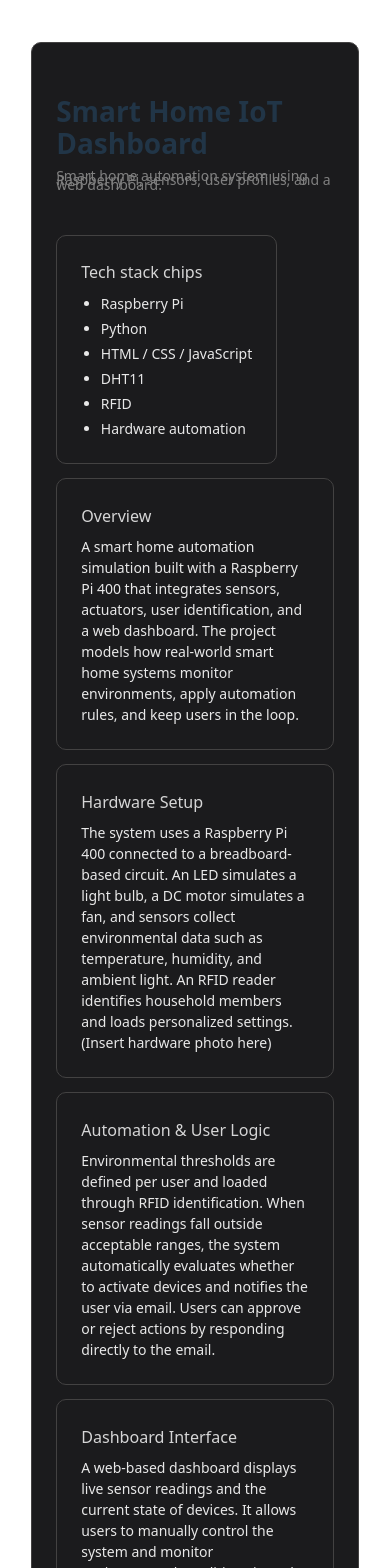
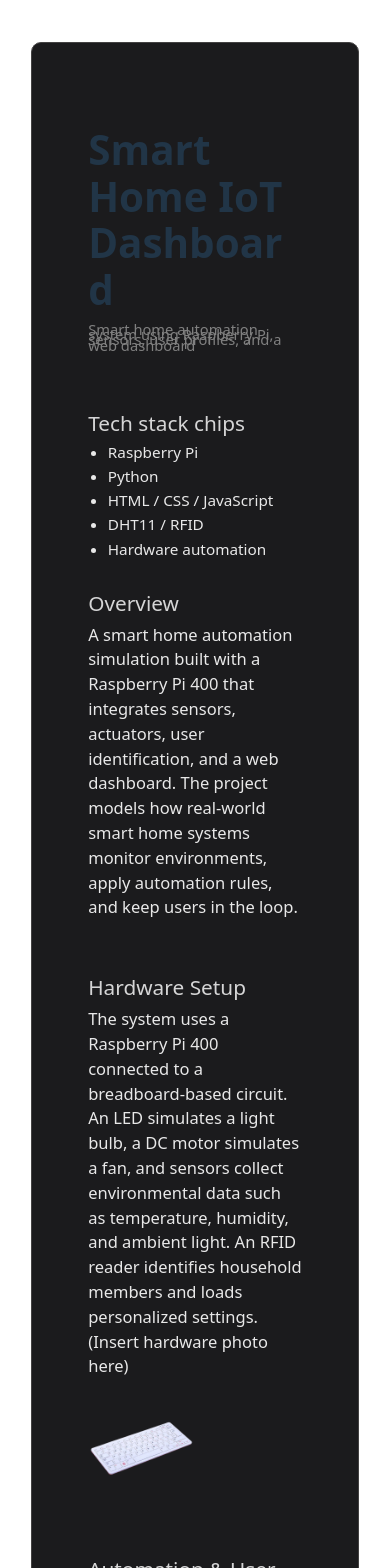
Before and after one commit to hedi3489/my-portfolio, a React (Vite) app: page /projects/IoT-Smart-Home in a window 390 px wide. Shown: the top 1568 px of the page. Built offline with nearby package versions, Linux system fonts and the light colour scheme.

Commit message:
Added image rendering to project page

```diff
--- a/src/components/IoTPage.jsx
+++ b/src/components/IoTPage.jsx
@@ -1,3 +1,5 @@
+import rpiImage from '../assets/rpi400.png'
+
 function IoTProjectPage() {
   return (
     <div className="flex project-page-container">
@@ -5,7 +7,7 @@ function IoTProjectPage() {
         <div className="prose">
 
           <h1>Smart Home IoT Dashboard</h1>
-          <h3>Smart home automation system using Raspberry Pi, sensors, user profiles, and a web dashboard.</h3>
+          <h3>Smart home automation system using Raspberry Pi, sensors, user profiles, and a web dashboard</h3>
           <br />
 
           <TechStack
@@ -14,8 +16,7 @@ function IoTProjectPage() {
               'Raspberry Pi',
               'Python',
               'HTML / CSS / JavaScript',
-              'DHT11',
-              'RFID',
+              'DHT11 / RFID',
               'Hardware automation',
             ]}
           />
@@ -27,6 +28,10 @@ function IoTProjectPage() {
           <PageSection
             title="Hardware Setup"
             body="The system uses a Raspberry Pi 400 connected to a breadboard-based circuit. An LED simulates a light bulb, a DC motor simulates a fan, and sensors collect environmental data such as temperature, humidity, and ambient light. An RFID reader identifies household members and loads personalized settings. (Insert hardware photo here)"
+            image={{
+              src: rpiImage,
+              alt: 'Raspberry Pi 400'
+            }}
           />
           <PageSection
             title="Automation & User Logic"
@@ -46,16 +51,26 @@ function IoTProjectPage() {
   )
 }
 
-function PageSection({ title, body }) {
-  return <div className="card">
+function PageSection({ title, body, image }) {
+  return <div className="">
     <h2>{title}</h2>
     <p>{body}</p>
+
+    {image && (
+        <img
+          src={image.src}
+          alt={image.alt || ''}
+          className="section-image half-width"
+          loading="lazy"
+        />
+      )}
+    <br />
   </div>
 }
 
 function TechStack({ title, items }) {
   return (
-    <div className="card fit-content ">
+    <div className="fit-content ">
       <h2>{title}</h2>
       <ul>
         {items.map((item, index) => (
--- a/src/styles/Cards.css
+++ b/src/styles/Cards.css
@@ -11,13 +11,14 @@
   transition: border-color 0.3s ease, box-shadow 0.3s ease;
   height: 100%;
 }
-.card:hover {
-  border-color: var(--border-card-secondary);
-}
 
 /* ---------------------------
    HOME PAGE CONTAINERS
 ---------------------------- */
+
+.home-page-container .card:hover {
+  border-color: var(--border-card-secondary);
+}
 .bio-card {
   min-width:100%;
   flex: 5;
@@ -127,3 +128,17 @@
   flex-direction: column;
   gap: 0.4rem;
 }
+.project-page-container .card {
+  padding: 4rem;
+}
+
+.page-section {
+  display: flex;
+  flex-direction: column;
+  gap: 0.5rem;
+}
+.section-image {
+  margin-top: 0.75rem;
+  max-width: 100%;
+  border-radius: var(--radius);
+}
--- a/src/styles/Containers.css
+++ b/src/styles/Containers.css
@@ -12,9 +12,11 @@
   align-items: center;
 }
 
-.full-width {
-  width: 100%;
-}
+.full-width       { width: 100%; }
+.over-half-width  { width:  75%; }
+.half-width       { width:  50%; }
+.quarter-width    { width:  25%; }
+
 .fit-content {
   width: fit-content;
 }
--- a/src/styles/Typography.css
+++ b/src/styles/Typography.css
@@ -8,36 +8,36 @@ h1, h2, h3, h4, h5, p, ul { margin: 0; }
    HOME PAGE TYPOGRAPHY
 ---------------------------- */
 .home-page-container h1 {
-  font-size: clamp(2.4rem, 4vw, 3em);
+  font-size: 3em;
   line-height: 1.1;
 }
 
 .home-page-container h2 {
-  font-size: clamp(1.2rem, 2.4vw, 1.5em);
+  font-size: 1.5em;
   line-height: 1.2;
 }
 
 .home-page-container h3 {
-  font-size: clamp(1.25rem, 2.2vw, 1.5em);
+  font-size: 1.5em;
   line-height: 1.3;
   font-weight: normal;
 }
 
 .home-page-container h4 {
-  font-size: clamp(1.05rem, 1.9vw, 1.2em);
+  font-size: 1.2em;
   line-height: 1.4;
   font-weight: normal;
 }
 
 .home-page-container h5 {
-  font-size: clamp(0.9rem, 1.6vw, 1em);
+  font-size: 1em;
   line-height: 1.4;
   font-weight: normal;
   color: gray;
 }
 
 .home-page-container p {
-  font-size: clamp(0.95rem, 1.7vw, 1.15em);
+  font-size: 1.15em;
   line-height: 1.5;
   font-weight: 300;
   color: white;
@@ -46,7 +46,7 @@ h1, h2, h3, h4, h5, p, ul { margin: 0; }
 .bio-text > p {
   margin: 5px 0px;
   padding: 3px 0px;
-  font-size: clamp(0.95rem, 1.7vw, 1.2em);
+  font-size: 1.2em;
   gap: 1rem;
 }
 .bio-text > p > b {
@@ -66,7 +66,7 @@ h1, h2, h3, h4, h5, p, ul { margin: 0; }
 .about-card > ul {
   padding-left: 15px;
   margin-bottom: 20px;
-  font-size: clamp(0.95rem, 1.7vw, 1.15em);
+  font-size: 1.15em;
   line-height: 1.5;
   font-weight: 300;
 }
@@ -75,31 +75,37 @@ h1, h2, h3, h4, h5, p, ul { margin: 0; }
    PROJECT PAGE TYPOGRAPHY
 ---------------------------- */
 .project-page-container .prose h1 {
-  font-size: clamp(2rem, 3vw, 3em);
+  font-size: 3.3em;
   line-height: 1.15;
   font-weight: 650;
   margin-top: 2rem;
 }
 
 .project-page-container .prose h2 {
-  font-size: clamp(1.15rem, 1.8vw, 1.45em);
+  margin-top: 1.1rem;
+  font-size: 1.7em;
   line-height: 1.35;
   font-weight: 500;
   color: rgba(255, 255, 255, 0.82);
-  margin: 0.2rem 0rem;
 }
 
 .project-page-container .prose h3 {
-  font-size: clamp(1rem, 1.4vw, 1.2em);
+  font-size: 1.2em;
   line-height: 0.35;
   font-weight: 200;
   color: gray;
 }
 
-.project-page-container .prose p,
+.project-page-container .prose p {
+  font-size: 1.35em;
+  line-height: 1.5;
+  font-weight: 250;
+  color: rgba(255, 255, 255, 0.9);
+}
+
 .project-page-container .prose li {
-  font-size: clamp(1rem, 1.25vw, 1.1em);
-  line-height: 1.5;
+  font-size: 1.25em;
+  line-height: 1.3;
   font-weight: 250;
   color: rgba(255, 255, 255, 0.9);
 }
```
Also changed, not shown: src/assets/rpi400.jpg (added), src/assets/rpi400.png (added).
